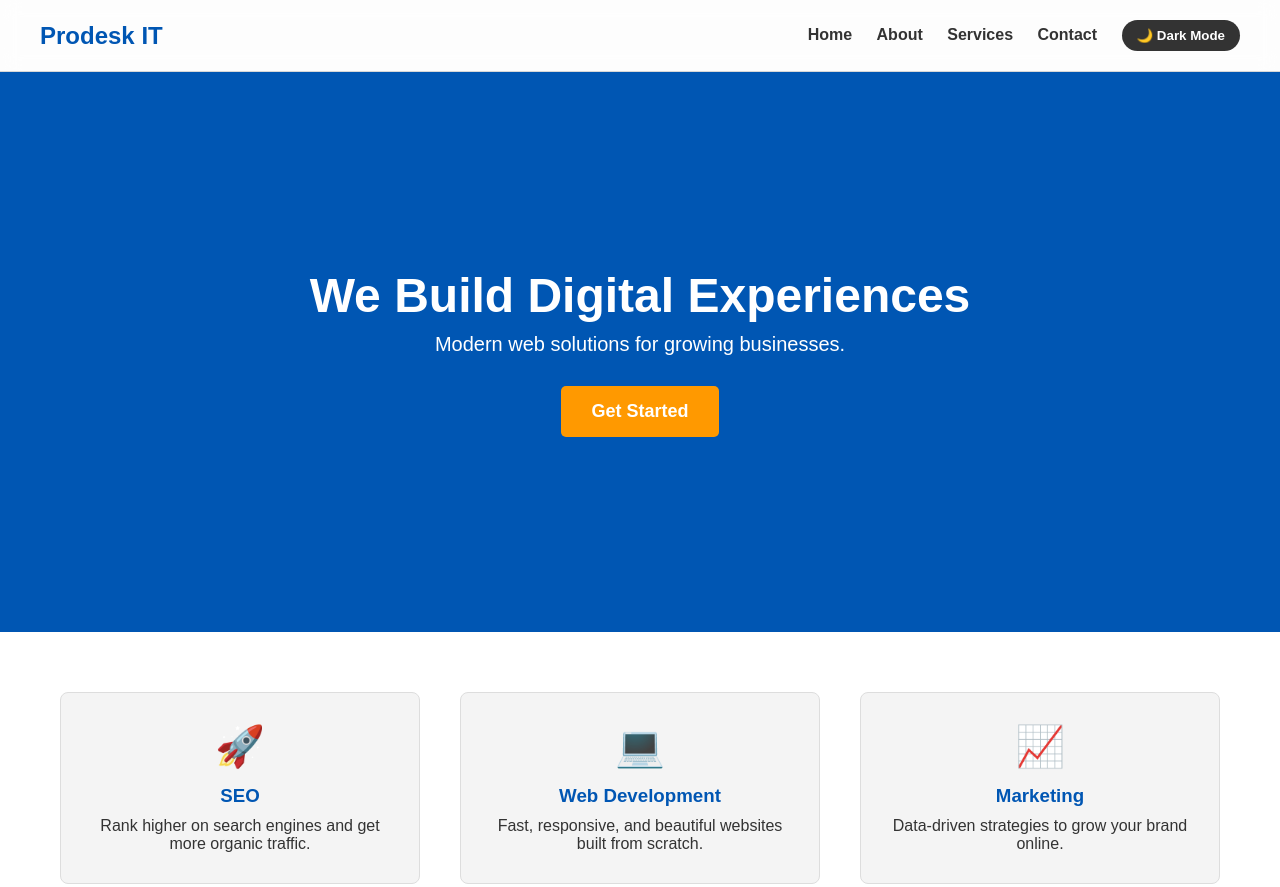
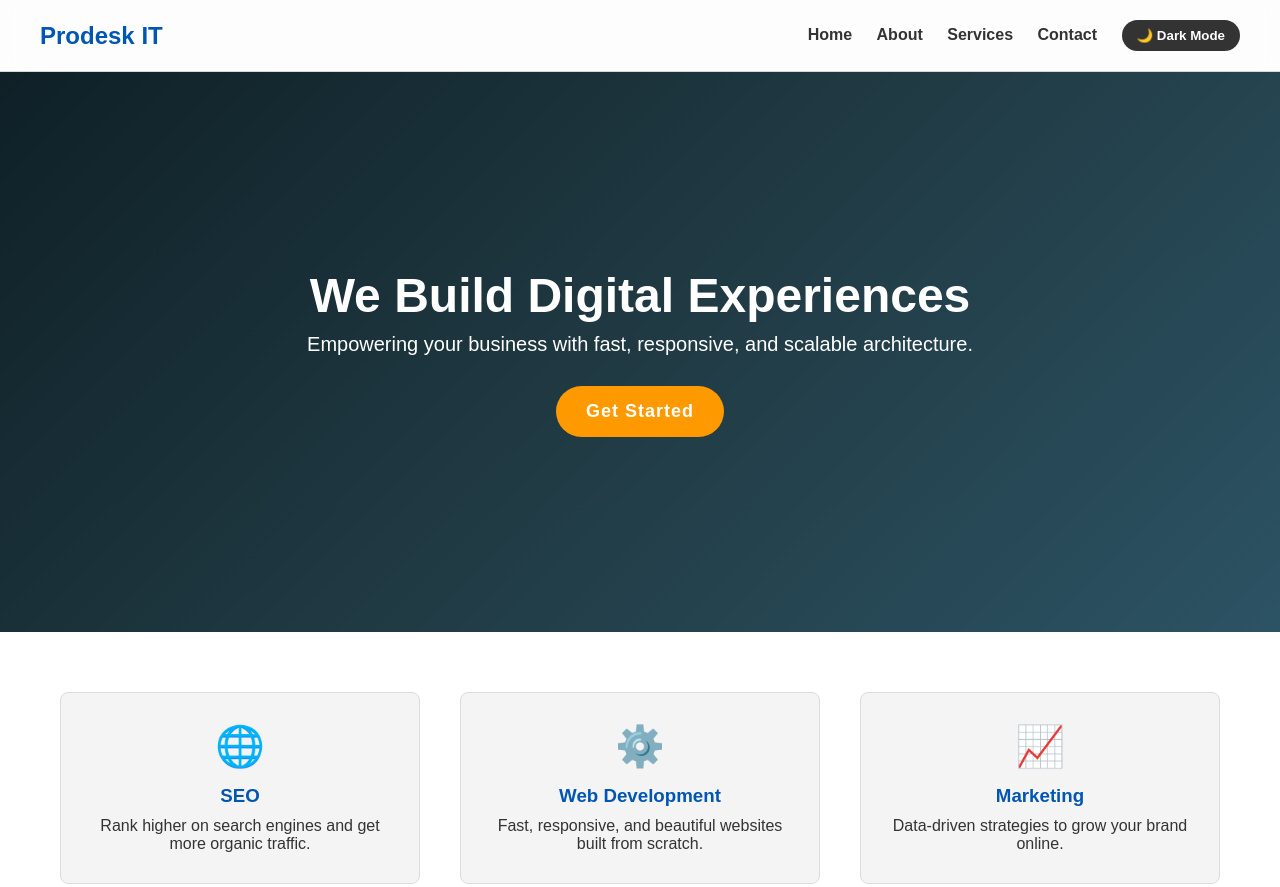
Before and after one commit to Rahul-kumar2309/Sprint-01, a plain HTML site: page index.html in a window 1280 px wide. Shown: the top 887 px of the page. Drawn offline with Linux system fonts and the light colour scheme.

Commit message:
Updated UI design

```diff
--- a/index.html
+++ b/index.html
@@ -25,20 +25,20 @@
     <header class="hero-section">
         <div class="hero-content">
             <h1 class="headline">We Build Digital Experiences</h1>
-            <p class="sub-headline">Modern web solutions for growing businesses.</p>
+            <p class="sub-headline">Empowering your business with fast, responsive, and scalable architecture.</p>
             <button class="cta-btn">Get Started</button>
         </div>
     </header>
 
     <section class="services-section">
         <div class="service-card">
-            <span class="icon" role="img" aria-label="Rocket">🚀</span>
+            <span class="icon" role="img" aria-label="Rocket">🌐</span>
             <h3>SEO</h3>
             <p>Rank higher on search engines and get more organic traffic.</p>
         </div>
 
         <div class="service-card">
-            <span class="icon" role="img" aria-label="Laptop">💻</span>
+            <span class="icon" role="img" aria-label="Laptop">⚙️</span>
             <h3>Web Development</h3>
             <p>Fast, responsive, and beautiful websites built from scratch.</p>
         </div>
--- a/style.css
+++ b/style.css
@@ -1,4 +1,3 @@
-
 * {
     margin: 0;
     padding: 0;
@@ -45,7 +44,7 @@ body {
     justify-content: center;
     align-items: center;
     height: 70vh;
-    background-color: #0056b3;
+    background: linear-gradient(135deg, #0f2027, #203a43, #2c5364); /* Sleek Dark Theme */
     color: white;
     text-align: center;
     padding: 20px;
@@ -68,7 +67,8 @@ body {
     padding: 15px 30px;
     font-size: 18px;
     cursor: pointer;
-    border-radius: 5px;
+    border-radius: 50px;
+    letter-spacing: 1px;
     font-weight: bold;
 }
 
```
